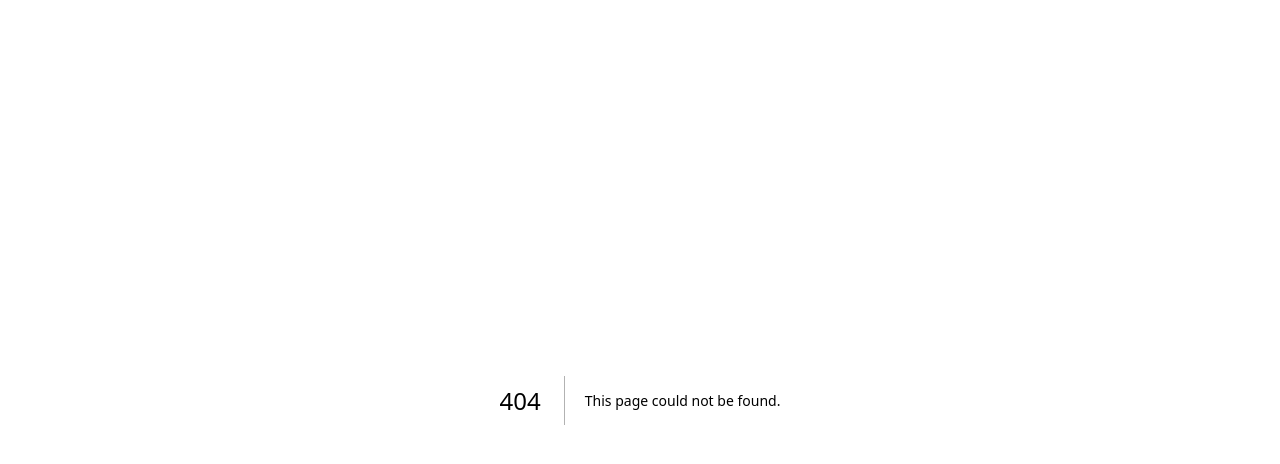
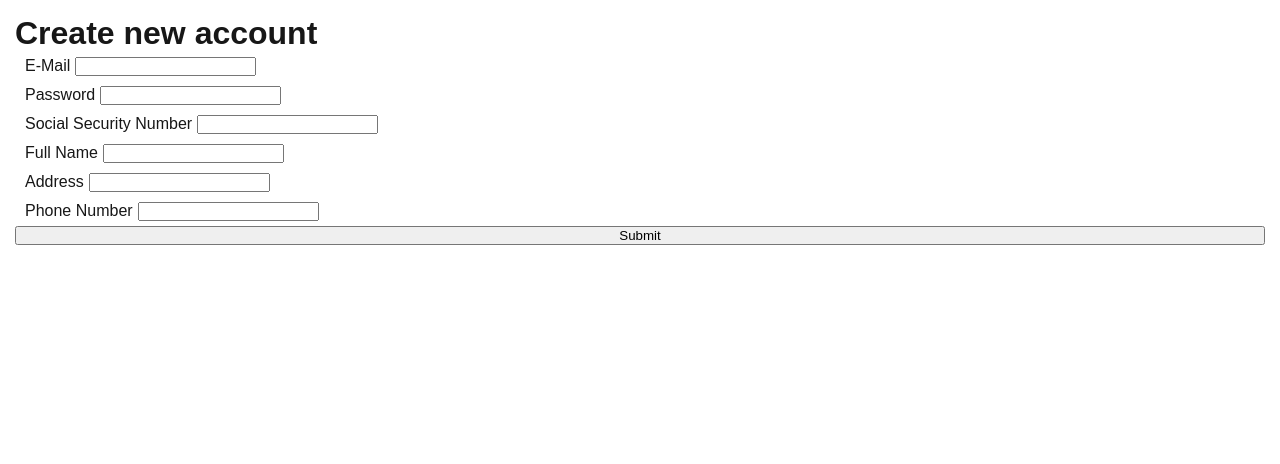
Before and after one commit to Cebasthian/d0018e, a Next.js app: page /account/create in a window 1280 px wide. Before the commit this address had no page. Shown: the top 464 px of the page. Built offline with nearby package versions, Linux system fonts and the light colour scheme.

Commit message:
added webpage to create and manage customer account

```diff
--- /dev/null
+++ b/src/app/account/account.module.css
@@ -0,0 +1,21 @@
+.container {
+    display: flex;
+    flex-direction: column;
+    padding: 15px;
+}
+
+.delete-button {
+    background: red;
+    border: none;
+    padding: 5px;
+    border-radius: 5px;
+}
+
+.edit-container {
+    display: flex;
+    flex-direction: column;
+
+    label {
+        margin: 5px;
+    }
+}
--- /dev/null
+++ b/src/app/account/create/account-create.module.css
@@ -0,0 +1,23 @@
+.container {
+    display: flex;
+    flex-direction: column;
+    padding: 15px;
+}
+
+.form {
+    display: flex;
+    flex-direction: column;
+
+    label {
+        margin: 5px;
+        display: flex;
+
+        span {
+            margin: 0 5px;
+        }
+    }
+}
+
+.success {
+    color: rgb(46, 216, 40);
+}
--- /dev/null
+++ b/src/app/account/create/form.tsx
@@ -0,0 +1,91 @@
+"use client"
+
+import { http } from "@/lib/httpRequester";
+import { FormEvent, useState } from "react";
+import styles from "./account-create.module.css";
+
+export default function CreateAccountForm() {
+
+    const [success, setSuccess] = useState(false)
+    const [disabledSubmit, setDisabledSubmit] = useState(false)
+
+    const onSubmit = async (e: FormEvent<HTMLFormElement>) => {
+        setSuccess(false)
+        setDisabledSubmit(true)
+        e.preventDefault();
+
+        console.log(e)
+
+        const formData = new FormData(e.currentTarget);
+
+        const email = formData.get("email")
+        const password = formData.get("password")
+        const ssn = formData.get("ssn")
+        const name = formData.get("name")
+        const address = formData.get("address")
+        const phone_nr = formData.get("phone_nr")
+
+        // const {
+        //     email,
+        //     password,
+        //     ssn,
+        //     name,
+        //     address,
+        //     phone_nr
+        // } = e.target
+
+        const res = await http.post("/api/account", {
+            email,
+            password,
+            ssn,
+            name,
+            address,
+            phone_nr
+        })
+
+        if(res.status === 200) {
+            setSuccess(true)
+            setDisabledSubmit(false)
+        } else {
+            setTimeout(() => {
+                setDisabledSubmit(false)
+            }, 200)
+        }
+    }
+
+    return(
+        <>
+        <form onSubmit={onSubmit} className={styles.form}>
+            <FormInput name="email">E-Mail</FormInput>
+            <FormInput name="password" password>Password</FormInput>
+            <FormInput name="ssn">Social Security Number</FormInput>
+            <FormInput name="name">Full Name</FormInput>
+            <FormInput name="address">Address</FormInput>
+            <FormInput name="phone_nr">Phone Number</FormInput>
+            <b className={styles.success}>{success ? "Success" : ""}</b>
+            <input disabled={disabledSubmit} type="submit" />
+        </form>
+        </>
+    )
+}
+
+type FormInputProps = {
+    children: React.ReactNode,
+    name: string,
+    password?: boolean,
+}
+
+const FormInput = ({
+    children,
+    name,
+    password
+}: FormInputProps) => {
+    return(
+        <>
+        <label>
+            <span>{children}</span>
+            <input type={password ? "password" : "text"} name={name} />
+        </label>
+        </>
+    )
+}
--- /dev/null
+++ b/src/app/account/create/page.tsx
@@ -0,0 +1,14 @@
+import styles from "./account-create.module.css"
+import CreateAccountForm from "./form"
+
+export default function CreateAccountPage() {
+
+    return(
+        <>
+        <div className={styles.container}>
+            <h1>Create new account</h1>
+            <CreateAccountForm />
+        </div>
+        </>
+    )
+}
--- a/src/lib/httpErrorCodes.ts
+++ b/src/lib/httpErrorCodes.ts
@@ -1,3 +1,3 @@
 import { NextResponse } from "next/server";
 
-export const BadRequest = () => new NextResponse(JSON.stringify({error: "Bad request", status: 401}), {status: 401})
+export const BadRequest = () => new NextResponse(JSON.stringify({error: "Bad request", status: 400}), {status: 400})
--- /dev/null
+++ b/src/lib/httpRequester.ts
@@ -0,0 +1,45 @@
+async function get(url: string) {
+    return fetch(url, {
+        method: "get",
+        headers: {
+            "Content-Type": "application/json"
+        }
+    })
+}
+
+function post(url: string, body: unknown) {
+    return fetch(url, {
+        method: "post",
+        headers: {
+            "Content-Type": "application/json"
+        },
+        body: body ? JSON.stringify(body) : undefined,
+    })
+}
+
+async function put(url: string, body: unknown) {
+    return fetch(url, {
+        method: "put",
+        headers: {
+            "Content-Type": "application/json"
+        },
+        body: body ? JSON.stringify(body) : undefined,
+    })
+}
+
+async function del(url: string, body: unknown) {
+    return fetch(url, {
+        method: "delete",
+        headers: {
+            "Content-Type": "application/json"
+        },
+        body: body ? JSON.stringify(body) : undefined,
+    })
+}
+
+export const http = {
+    get,
+    post,
+    put,
+    delete: del,
+}
```
Also changed, not shown: src/app/account/EditAccount.tsx (added, +58 -0 lines), src/app/account/page.tsx (+42 -3 lines), 1 other file (tests, documents, lock files or other folders).
